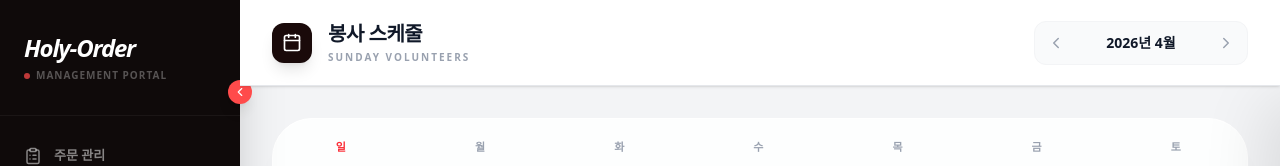
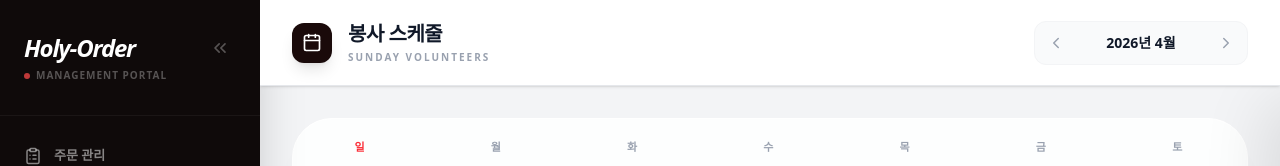
Before and after one commit to dpcks/Holy-order, a React (Vite) app in the folder frontend/: page /admin/schedules in a window 1280 px wide. Shown: the top 166 px of the page. Built offline with nearby package versions, Linux system fonts and the light colour scheme; no server answers; a web font is replaced by a local one.

Commit message:
style: 사이드바 토글 버튼 위치 및 로고 디자인 세밀 조정 (Church 아이콘 적용)

```diff
--- a/frontend/src/pages/admin/AdminLayout.tsx
+++ b/frontend/src/pages/admin/AdminLayout.tsx
@@ -2,7 +2,7 @@ import { useState, useEffect } from 'react';
 import { NavLink, Outlet } from 'react-router-dom';
 import {
   ClipboardList, UtensilsCrossed, BarChart2, LogOut, History,
-  ArrowLeftRight, Calendar, ChevronLeft, ChevronRight
+  ArrowLeftRight, Calendar, ChevronsLeft, ChevronsRight, Church
 } from 'lucide-react';
 
 const navItems = [
@@ -33,24 +33,47 @@ export const AdminLayout = () => {
       {/* 사이드바 */}
       <aside
         className={`bg-[#0F0A0A] flex flex-col shrink-0 shadow-2xl z-20 transition-all duration-300 ease-in-out relative ${
-          isCollapsed ? 'w-[80px]' : 'w-[240px]'
+          isCollapsed ? 'w-[80px]' : 'w-[260px]'
         }`}
       >
-        {/* 토글 버튼 (플로팅) */}
-        <button
-          onClick={toggleSidebar}
-          className="absolute -right-3 top-20 w-6 h-6 bg-primary text-white rounded-full flex items-center justify-center shadow-lg z-30 hover:scale-110 transition-transform"
-        >
-          {isCollapsed ? <ChevronRight size={14} /> : <ChevronLeft size={14} />}
-        </button>
+        {/* 로고 영역 */}
+        <div className={`px-6 py-8 border-b border-white/5 transition-all ${isCollapsed ? 'px-4' : ''}`}>
+          <div className="flex items-center justify-between gap-2">
+            <div className={`flex items-center transition-all ${isCollapsed ? 'justify-center w-full' : 'gap-3'}`}>
+              {isCollapsed ? (
+                <div className="w-10 h-10 bg-primary/10 rounded-xl flex items-center justify-center text-primary animate-in zoom-in duration-300">
+                  <Church size={24} />
+                </div>
+              ) : (
+                <h1 className="text-2xl font-black text-white tracking-tighter italic animate-in fade-in duration-500">
+                  Holy-Order
+                </h1>
+              )}
+            </div>
 
-        {/* 로고 영역 */}
-        <div className={`px-6 py-8 border-b border-white/5 overflow-hidden transition-all ${isCollapsed ? 'px-4 text-center' : ''}`}>
-          <h1 className={`font-black text-white tracking-tighter italic transition-all duration-300 ${isCollapsed ? 'text-xl' : 'text-2xl'}`}>
-            {isCollapsed ? 'H-O' : 'Holy-Order'}
-          </h1>
+            {!isCollapsed && (
+              <button
+                onClick={toggleSidebar}
+                className="w-8 h-8 flex items-center justify-center rounded-lg text-white/30 hover:bg-white/10 hover:text-white transition-all animate-in slide-in-from-right-2"
+                title="사이드바 접기"
+              >
+                <ChevronsLeft size={20} />
+              </button>
+            )}
+          </div>
+
+          {isCollapsed && (
+            <button
+              onClick={toggleSidebar}
+              className="mt-4 w-full h-8 flex items-center justify-center rounded-lg text-white/20 hover:bg-white/5 hover:text-white transition-all"
+              title="사이드바 펴기"
+            >
+              <ChevronsRight size={18} />
+            </button>
+          )}
+
           {!isCollapsed && (
-            <div className="flex items-center gap-1.5 mt-1 animate-in fade-in duration-500">
+            <div className="flex items-center gap-1.5 mt-1 animate-in fade-in duration-700">
               <div className="w-1.5 h-1.5 rounded-full bg-primary animate-pulse" />
               <p className="text-[10px] text-white/30 font-bold tracking-widest uppercase">Management Portal</p>
             </div>
```
